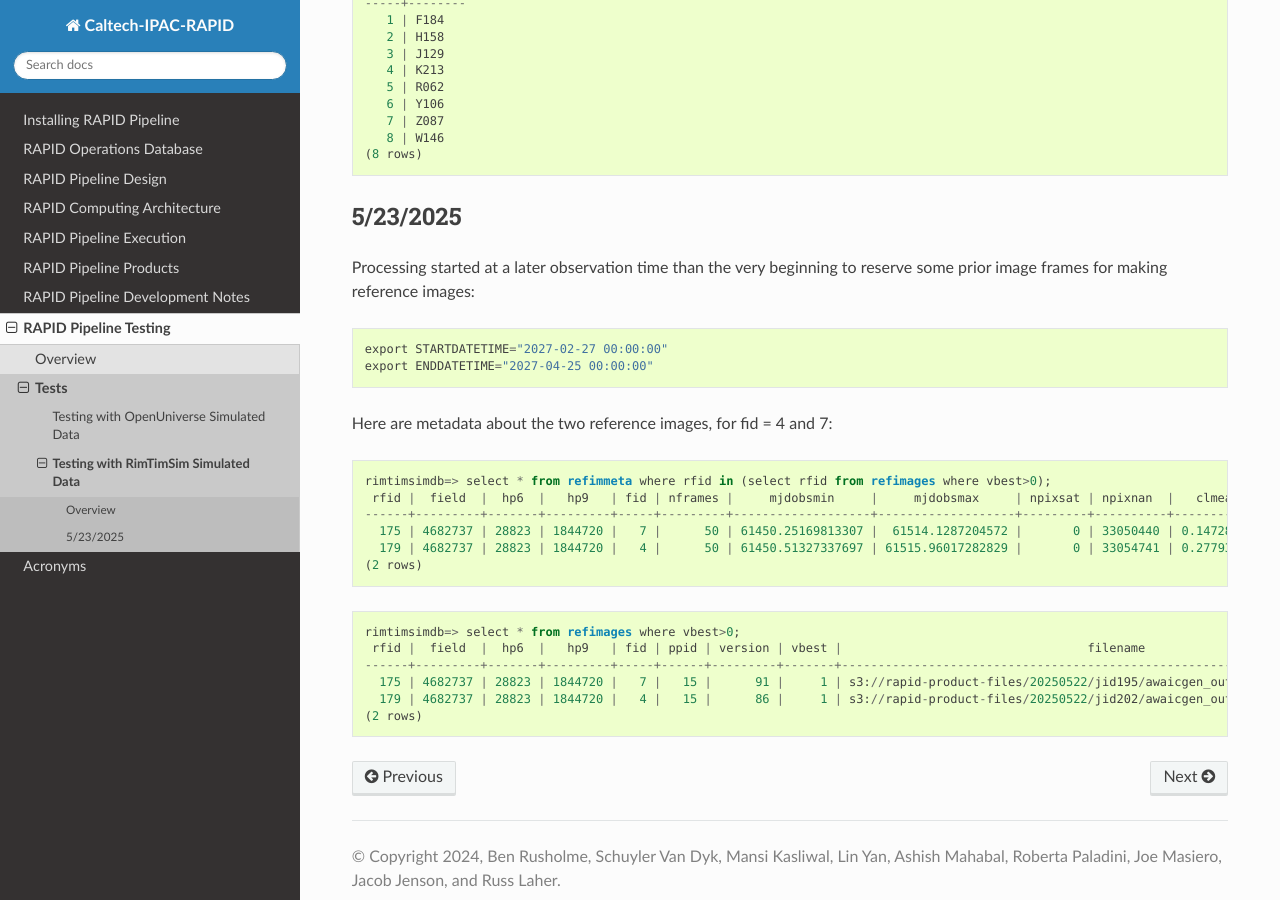
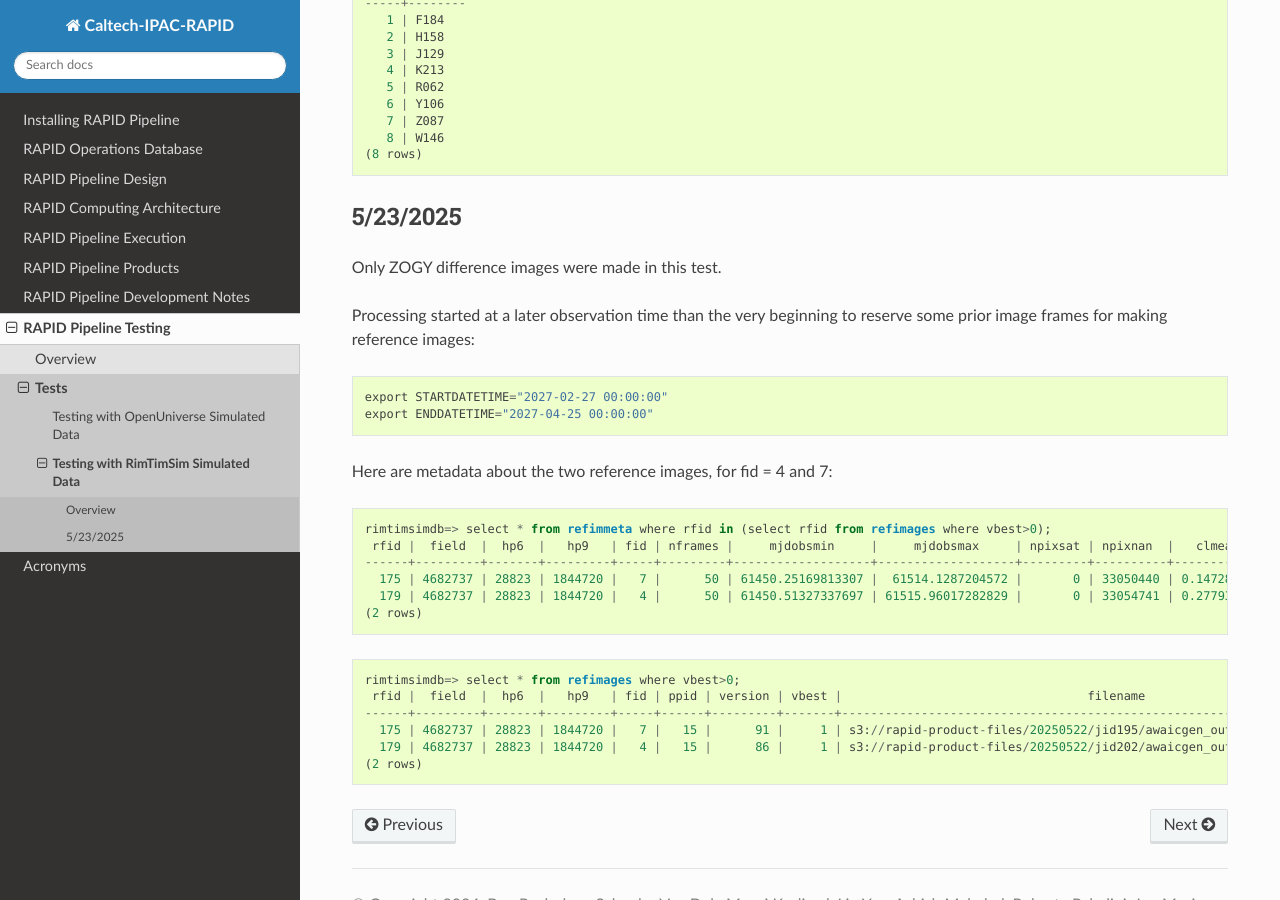
Before and after one commit to Caltech-IPAC/rapid, a Sphinx documentation site: the page built from docs/source/dev/rimtimsim_tests.rst, in a window 1280 px wide and 900 px high, scrolled down 816 px. Built offline with Sphinx 7.4.7 and the Read the Docs theme 3.1.0, drawn with Linux system fonts in a browser that asks for light colours; formulas are drawn with MathJax 3.

Commit message:
Only ZOGY difference-image products were made in in the 5/23/2025 test.

```diff
--- a/docs/source/dev/rimtimsim_tests.rst
+++ b/docs/source/dev/rimtimsim_tests.rst
@@ -47,6 +47,8 @@ Look-up table all of the filter IDs versus filter names included in the database
 5/23/2025
 ************************************
 
+Only ZOGY difference images were made in this test.
+
 Processing started at a later observation time than the very beginning to reserve some prior image frames for making reference images::
 
     export STARTDATETIME="2027-02-27 00:00:00"
```
